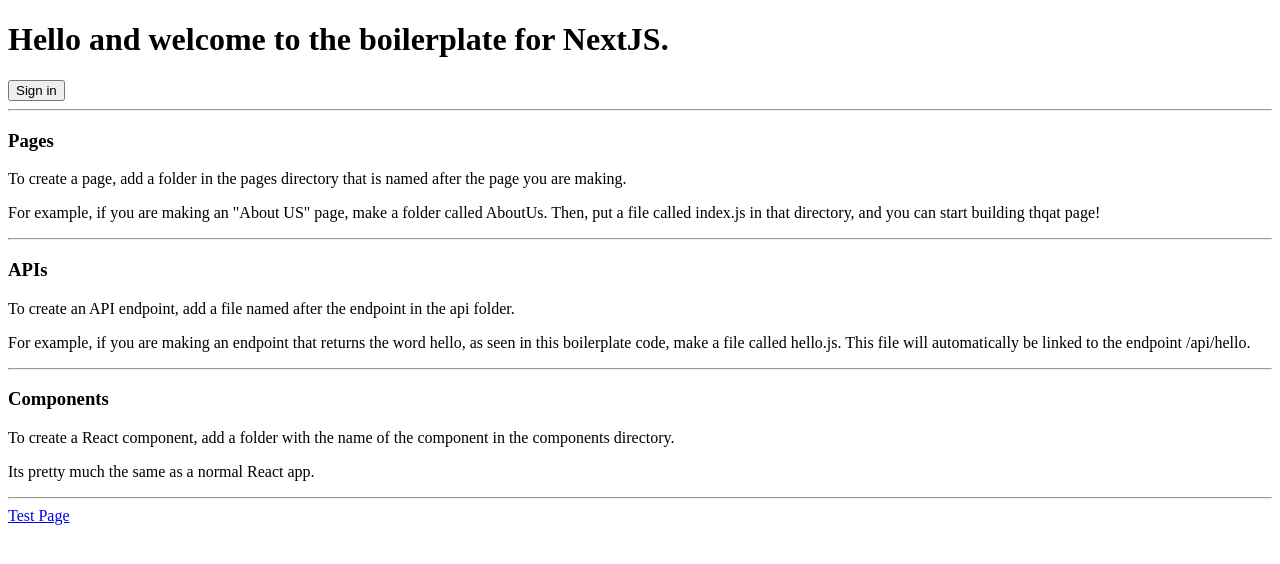
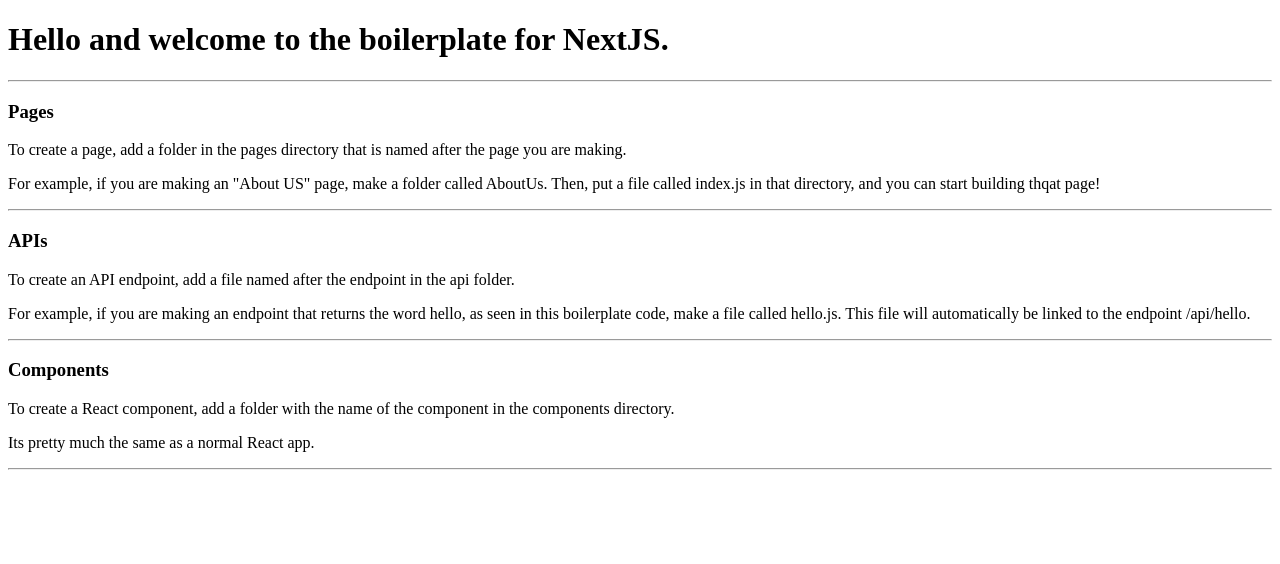
Before and after one commit to FortyOneTraders/WebPlatform, a Next.js app: page / in a window 1280 px wide. Shown: the top 564 px of the page. Built offline with nearby package versions, Linux system fonts and the light colour scheme; no server answers.

Commit message:
Removed template code

```diff
--- a/pages/index.js
+++ b/pages/index.js
@@ -1,11 +1,7 @@
-import SignInOrOut from "../components/SignInOrOut";
-import Link from "next/link";
-
 export default () => {
   return (
     <div>
       <h1>Hello and welcome to the boilerplate for NextJS.</h1>
-      <SignInOrOut />
       <hr />
       <h3>Pages</h3>
       <p>To create a page, add a folder in the pages directory that is named after the page you are making.</p>
@@ -19,9 +15,6 @@
       <p>To create a React component, add a folder with the name of the component in the components directory.</p>
       <p>Its pretty much the same as a normal React app.</p>
       <hr />
-      <Link href="/test">
-        <a>Test Page</a>
-      </Link>
     </div>
   )
 }
```
Also changed, not shown: pages/test/index.js (deleted, +0 -23 lines).
